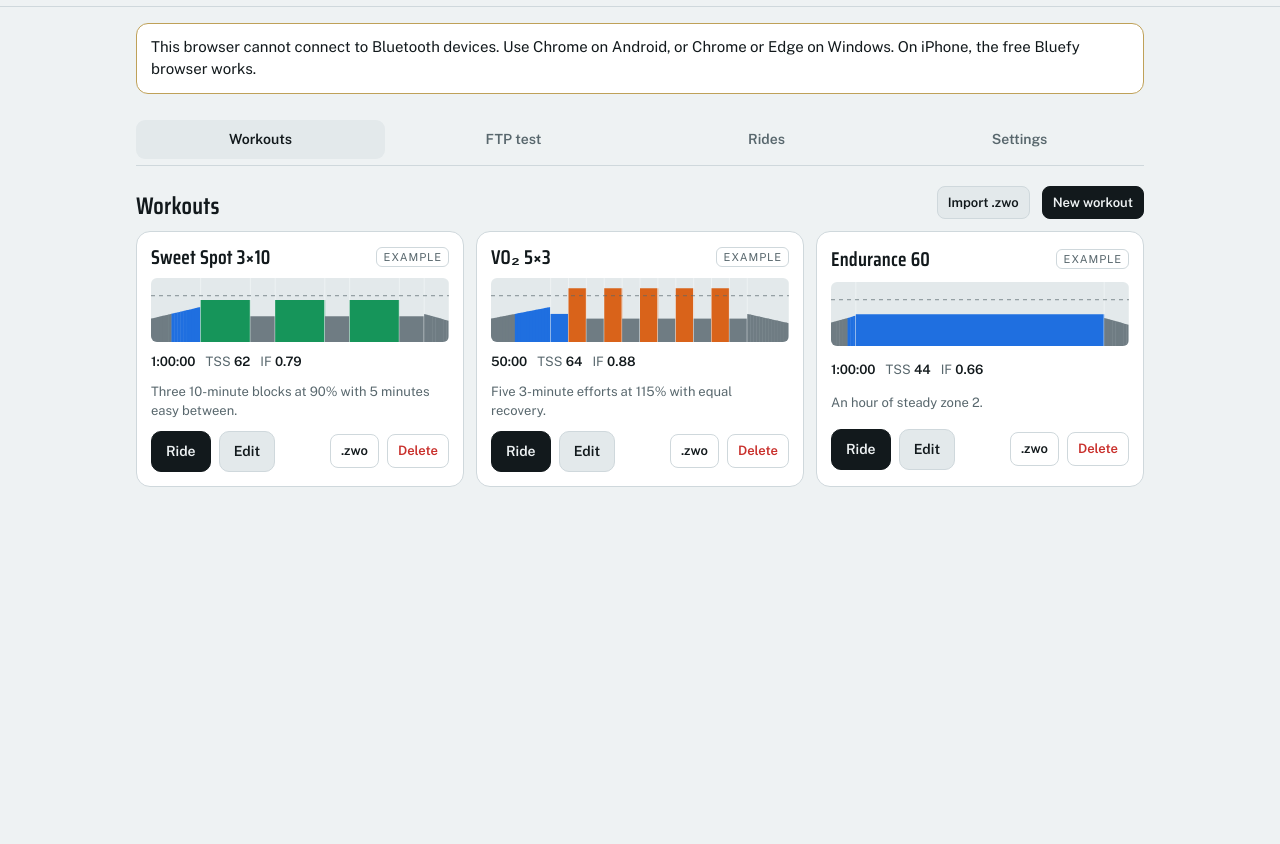
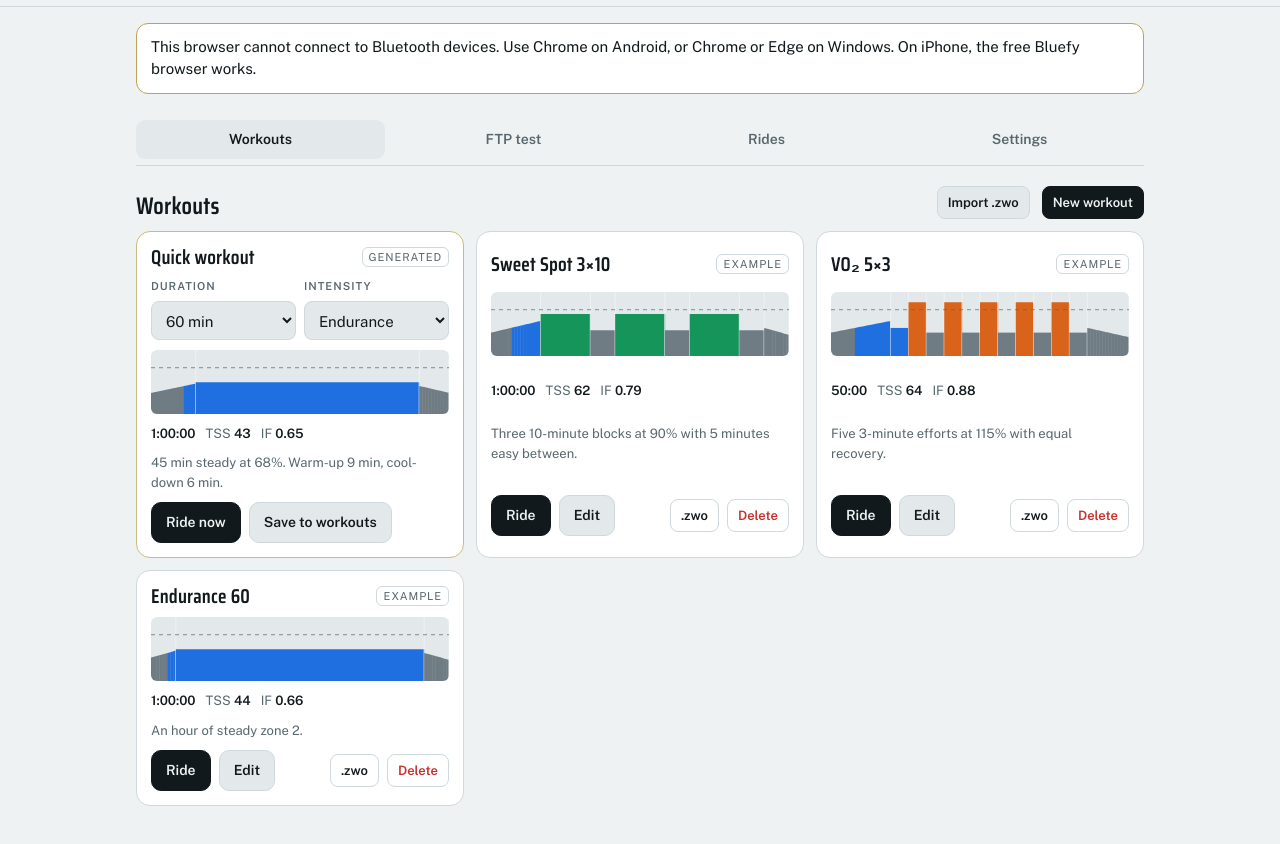
Before and after one commit to didierlau/erg-room, a website with bundled scripts: page index.html in a window 1280 px wide. Shown: the part 48-892 px from the top of the page. Before the commit the page ends 800 px from the top, so only its background shows below. Built offline with nearby package versions, Linux system fonts and the light colour scheme.

Commit message:
Add quick workout generator: pick a duration and intensity, ride it now
A "Quick workout" card at the top of the Workouts tab builds a workout of
exactly the chosen length (20-120 min in the picker) at one of six levels:
recovery, endurance, tempo, sweet spot, threshold, VO2max. Warm-up and
cool-down ramps scale with the duration; harder levels use intervals and
put leftover time into easy riding before the first one. "Ride now" starts
it straight away; "Save to workouts" keeps a copy in the library.

Logic lives in src/workout/generator.js with unit tests; the card is
src/ui/quick-workout-card.js. No change to what is stored.

Co-Authored-By: Claude Opus 5.5 <noreply@anthropic.com>
Claude-Session: https://claude.ai/code/session_016195y231FkMmxc4qGD3X8h

```diff
--- a/src/main.js
+++ b/src/main.js
@@ -62,6 +62,14 @@ async function importFiles(files) {
   renderLibrary();
   if (errors.length) showDialog({ title: 'Some files were not imported', text: `${errors.join('. ')}.`, actions: [{ label: 'OK', style: 'primary' }] });
   else if (workouts.length) toast(importSummary(workouts.length));
+}
+
+/** Keep a generated quick workout in the library. */
+function saveGenerated(workout) {
+  state.workouts.unshift(workout);
+  saveWorkouts();
+  renderLibrary();
+  toast(`“${workout.name}” saved to your workouts`);
 }
 
 function saveFromBuilder(draft, original) {
@@ -153,6 +161,7 @@ function startRide(workout) {
 /* ---------- views ---------- */
 const library = createLibraryView({
   onRide: startRide,
+  onSaveGenerated: saveGenerated,
   onEdit: (w) => { builder.open(w); show('builder'); },
   onNew: () => { builder.open(null); show('builder'); },
   onExportZwo: downloadZwo,
--- a/src/ui/library-view.js
+++ b/src/ui/library-view.js
@@ -8,10 +8,11 @@ import { escapeHtml, formatDuration } from '../core/format.js';
 import { flatten, workoutStats } from '../workout/model.js';
 import { PROTOCOLS, buildTestWorkout } from '../ftp/protocols.js';
 import { methodName } from './ftp-result.js';
+import { createQuickWorkoutCard } from './quick-workout-card.js';
 
 /**
  * @param {{
- *   onRide:(w) => void, onEdit:(w) => void, onNew:() => void, onExportZwo:(w) => void, onDeleteWorkout:(w) => void,
+ *   onRide:(w) => void, onSaveGenerated:(w) => void, onEdit:(w) => void, onNew:() => void, onExportZwo:(w) => void, onDeleteWorkout:(w) => void,
  *   onImportFiles:(files:File[]) => void, onDownloadFit:(ride) => void, onUploadGarmin:(ride) => void, onDeleteRide:(ride) => void,
  *   onOpenRide:(ride) => void, onStartTest:(protocolId:string) => void, onEstimateFromRides:() => void,
  *   onSettingsChange:(patch:object) => void,
@@ -30,6 +31,7 @@ export function createLibraryView(actions, { rideScreens }) {
   const screenSelect = $('#set-screen');
   const tabs = [...root.querySelectorAll('#tabs [data-tab]')];
   let lastState = null;
+  const quick = createQuickWorkoutCard({ onRide: (w) => actions.onRide(w), onSave: (w) => actions.onSaveGenerated(w) });
 
   /** Show one section at a time so each fits a phone screen. */
   function showTab(name) {
@@ -141,8 +143,9 @@ export function createLibraryView(actions, { rideScreens }) {
   function render(state) {
     lastState = state;
     const cards = state.workouts.map((w) => workoutCard(w, state.settings.ftp));
-    workoutList.replaceChildren(...cards.map((c) => c.card));
-    if (!cards.length) workoutList.innerHTML = '<div class="empty card">No workouts yet. Import a .zwo file or build one.</div>';
+    workoutList.replaceChildren(quick.card, ...cards.map((c) => c.card));
+    if (!cards.length) workoutList.insertAdjacentHTML('beforeend', '<div class="empty card">No saved workouts yet. Generate one above, import a .zwo file or build one.</div>');
+    quick.update(state.settings.ftp);
     requestAnimationFrame(() => cards.forEach(({ card, segments }) => drawProfile(card.querySelector('canvas'), segments)));
 
     const tests = PROTOCOLS.map((p) => testCard(p, state.settings.ftp));
--- /dev/null
+++ b/src/ui/quick-workout-card.js
@@ -0,0 +1,64 @@
+/**
+ * "Quick workout" card for the Workouts tab: pick a duration and an intensity,
+ * see the generated profile, ride it straight away or keep it.
+ * Renders and reports actions only; the workout itself comes from src/workout/generator.js.
+ */
+import { drawProfile } from './profile-chart.js';
+import { formatDuration } from '../core/format.js';
+import { flatten, workoutStats } from '../workout/model.js';
+import { DEFAULT_LEVEL, DEFAULT_MINUTES, DURATION_CHOICES, LEVELS, generateWorkout } from '../workout/generator.js';
+
+/**
+ * @param {{onRide:(workout:object) => void, onSave:(workout:object) => void}} actions
+ * @returns {{card:HTMLElement, update:(ftp:number) => void}}
+ *   card stays the same element across renders so the choices are kept; update redraws for an FTP
+ */
+export function createQuickWorkoutCard(actions) {
+  const card = document.createElement('div');
+  card.className = 'card quick';
+  card.innerHTML = `
+    <div class="row"><h3>Quick workout</h3><span class="spacer"></span><span class="tag">Generated</span></div>
+    <div class="qpick">
+      <label class="field"><span class="label">Duration</span><select data-pick="minutes"></select></label>
+      <label class="field"><span class="label">Intensity</span><select data-pick="level"></select></label>
+    </div>
+    <canvas></canvas>
+    <div class="meta"><span><b data-out="duration"></b></span><span>TSS <b data-out="tss"></b></span><span>IF <b data-out="if"></b></span></div>
+    <p class="qdesc" data-out="desc"></p>
+    <div class="row">
+      <button class="btn primary" data-action="ride">Ride now</button>
+      <button class="btn" data-action="save">Save to workouts</button>
+    </div>`;
+  const minutesSelect = card.querySelector('[data-pick=minutes]');
+  const levelSelect = card.querySelector('[data-pick=level]');
+  minutesSelect.replaceChildren(...DURATION_CHOICES.map((m) => new Option(`${m} min`, String(m))));
+  levelSelect.replaceChildren(...LEVELS.map((l) => new Option(l.name, l.id)));
+  minutesSelect.value = String(DEFAULT_MINUTES);
+  levelSelect.value = DEFAULT_LEVEL;
+
+  const out = (name) => card.querySelector(`[data-out=${name}]`);
+  let ftp = 0;
+  let workout = null;
+
+  function update(newFtp = ftp) {
+    ftp = newFtp;
+    workout = generateWorkout({ minutes: Number(minutesSelect.value), level: levelSelect.value });
+    const segments = flatten(workout.blocks);
+    const stats = workoutStats(segments, ftp);
+    out('duration').textContent = formatDuration(stats.duration);
+    out('tss').textContent = String(Math.round(stats.tss));
+    out('if').textContent = stats.intensity.toFixed(2);
+    out('desc').textContent = workout.description;
+    requestAnimationFrame(() => drawProfile(card.querySelector('canvas'), segments));
+  }
+
+  minutesSelect.addEventListener('change', () => update());
+  levelSelect.addEventListener('change', () => update());
+  card.querySelector('[data-action=ride]').addEventListener('click', () => actions.onRide(workout));
+  card.querySelector('[data-action=save]').addEventListener('click', () => {
+    actions.onSave(workout);
+    update(); // a fresh copy, so saving twice gives two separate workouts
+  });
+
+  return { card, update };
+}
--- /dev/null
+++ b/src/workout/generator.js
@@ -0,0 +1,108 @@
+/**
+ * Quick workout generator: a duration and an intensity in, a ready-to-ride workout out.
+ *
+ * Every workout is warm-up ramp + main set + cool-down ramp and lasts exactly the
+ * requested time. The main set is one steady block for the easy levels and
+ * intervals for the harder ones. Intervals keep their prescribed length; time
+ * that does not fit a whole repetition becomes an easy steady block before the
+ * first one (a longer warm-up). If not even one repetition fits, the single
+ * repetition is shortened to fill the main set.
+ */
+import { clamp, createId } from '../core/format.js';
+
+/** Shortest and longest workout the generator makes, in minutes. */
+export const MIN_MINUTES = 20;
+export const MAX_MINUTES = 180;
+/** Durations offered in the picker, in minutes. */
+export const DURATION_CHOICES = [20, 30, 45, 60, 75, 90, 120];
+
+/** Warm-up is this share of the workout, between the limits below (seconds). */
+const WARMUP_SHARE = 0.15;
+const WARMUP_LIMITS = [300, 900];
+/** Cool-down is this share of the workout, between the limits below (seconds). */
+const COOLDOWN_SHARE = 0.1;
+const COOLDOWN_LIMITS = [300, 600];
+/** Warm-up and cool-down lengths are rounded to whole minutes. */
+const MINUTE = 60;
+
+/**
+ * Intensity levels, easiest first. Powers are fractions of FTP, durations seconds.
+ * `main` is either a steady power or an interval pattern.
+ * @typedef {{id:string, name:string, summary:string, warmup:[number, number], cooldown:[number, number],
+ *   main:{steady:number} | {on:number, onP:number, off:number, offP:number}}} Level
+ * @type {ReadonlyArray<Level>}
+ */
+export const LEVELS = Object.freeze([
+  { id: 'recovery', name: 'Recovery', summary: 'Very easy spinning', warmup: [0.4, 0.5], cooldown: [0.5, 0.4], main: { steady: 0.5 } },
+  { id: 'endurance', name: 'Endurance', summary: 'Steady zone 2', warmup: [0.45, 0.65], cooldown: [0.6, 0.45], main: { steady: 0.68 } },
+  { id: 'tempo', name: 'Tempo', summary: 'Long blocks in zone 3', warmup: [0.45, 0.7], cooldown: [0.6, 0.45], main: { on: 900, onP: 0.83, off: 300, offP: 0.6 } },
+  { id: 'sweetspot', name: 'Sweet spot', summary: 'Just under threshold', warmup: [0.45, 0.75], cooldown: [0.6, 0.45], main: { on: 600, onP: 0.9, off: 300, offP: 0.55 } },
+  { id: 'threshold', name: 'Threshold', summary: 'Efforts at FTP', warmup: [0.45, 0.75], cooldown: [0.6, 0.45], main: { on: 480, onP: 1.0, off: 240, offP: 0.55 } },
+  { id: 'vo2', name: 'VO₂max', summary: 'Short hard efforts', warmup: [0.45, 0.75], cooldown: [0.6, 0.4], main: { on: 180, onP: 1.15, off: 180, offP: 0.5 } },
+]);
+
+export const DEFAULT_LEVEL = 'endurance';
+export const DEFAULT_MINUTES = 60;
+
+/** @returns {Level} */
+export const levelById = (id) => {
+  const level = LEVELS.find((l) => l.id === id);
+  if (!level) throw new Error(`Unknown intensity: ${id}`);
+  return level;
+};
+
+/** Length in seconds of a share of the workout, whole minutes, within limits. */
+const portion = (total, share, [min, max]) => clamp(Math.round((total * share) / MINUTE) * MINUTE, min, max);
+
+const pct = (fraction) => `${Math.round(fraction * 100)}%`;
+
+/** "10 min" or "90 s" for interval lengths. */
+function shortDuration(seconds) {
+  return seconds % MINUTE === 0 ? `${seconds / MINUTE} min` : `${seconds} s`;
+}
+
+/** Main-set blocks and their description for an interval level. */
+function intervalSet({ on, onP, off, offP }, seconds, settle) {
+  const reps = Math.floor(seconds / (on + off));
+  if (reps === 0) {
+    // Too short for one full repetition: shorten it, keeping the on/off proportion.
+    const shortOn = Math.round((seconds * on) / (on + off));
+    const block = { t: 'intervals', n: 1, on: shortOn, onP, off: seconds - shortOn, offP };
+    return { blocks: [block], text: `1 × ${shortDuration(shortOn)} at ${pct(onP)}` };
+  }
+  const blocks = [];
+  const extra = seconds - reps * (on + off);
+  if (extra > 0) blocks.push({ t: 'steady', d: extra, p: settle });
+  blocks.push({ t: 'intervals', n: reps, on, onP, off, offP });
+  return { blocks, text: `${reps} × ${shortDuration(on)} at ${pct(onP)}, ${shortDuration(off)} easy between` };
+}
+
+/**
+ * Build a workout of exactly `minutes` minutes at the given intensity.
+ * @param {{minutes:number, level:string}} options  minutes is clamped to MIN_MINUTES–MAX_MINUTES
+ * @returns {import('./model.js').Workout}
+ */
+export function generateWorkout({ minutes, level: levelId }) {
+  const level = levelById(levelId);
+  const wholeMinutes = clamp(Math.round(Number(minutes) || DEFAULT_MINUTES), MIN_MINUTES, MAX_MINUTES);
+  const total = wholeMinutes * MINUTE;
+  const warmup = portion(total, WARMUP_SHARE, WARMUP_LIMITS);
+  const cooldown = portion(total, COOLDOWN_SHARE, COOLDOWN_LIMITS);
+  const mainSeconds = total - warmup - cooldown;
+
+  const { main } = level;
+  const set = 'steady' in main
+    ? { blocks: [{ t: 'steady', d: mainSeconds, p: main.steady }], text: `${shortDuration(mainSeconds)} steady at ${pct(main.steady)}` }
+    : intervalSet(main, mainSeconds, level.warmup[1]);
+
+  return {
+    id: createId(),
+    name: `${level.name} ${wholeMinutes} min`,
+    description: `${set.text}. Warm-up ${shortDuration(warmup)}, cool-down ${shortDuration(cooldown)}.`,
+    blocks: [
+      { t: 'ramp', d: warmup, p1: level.warmup[0], p2: level.warmup[1] },
+      ...set.blocks,
+      { t: 'ramp', d: cooldown, p1: level.cooldown[0], p2: level.cooldown[1] },
+    ],
+  };
+}
--- a/styles.css
+++ b/styles.css
@@ -69,6 +69,10 @@ main.wrap{padding-block:16px 48px;display:grid;gap:20px;align-content:start}
 .tag{font-size:11px;text-transform:uppercase;letter-spacing:.08em;color:var(--muted);border:1px solid var(--line);border-radius:6px;padding:1px 6px}
 .desc{font-size:13px;color:var(--muted);margin:0;display:-webkit-box;-webkit-line-clamp:2;-webkit-box-orient:vertical;overflow:hidden}
 
+.card.quick{border-color:color-mix(in srgb,var(--z4) 45%,var(--line))}
+.qpick{display:grid;grid-template-columns:1fr 1fr;gap:8px}
+.qpick select{background:var(--surface2);border:1px solid var(--line);border-radius:8px;padding:8px 9px;width:100%;min-width:0}
+.qdesc{font-size:13px;color:var(--muted);margin:0}
 .card.ride{gap:8px}
 .card.ride h3{font-size:17px}
 .card.ride .when{font-size:12px;color:var(--muted);white-space:nowrap}
@@ -152,6 +156,7 @@ main.wrap{padding-block:16px 48px;display:grid;gap:20px;align-content:start}
   .card .row .btn{padding:6px 10px;font-size:13px;border-radius:8px}
   main.wrap{padding-block:12px 24px;gap:14px}
   .card .desc{display:none}
+  .qdesc{font-size:12px;line-height:1.35}
   .card.test canvas{display:none}
   .card.test{gap:6px}
   .card.test .meta{font-size:12px}
```
Also changed, not shown: tests/generator.test.js (added, +88 -0 lines).
